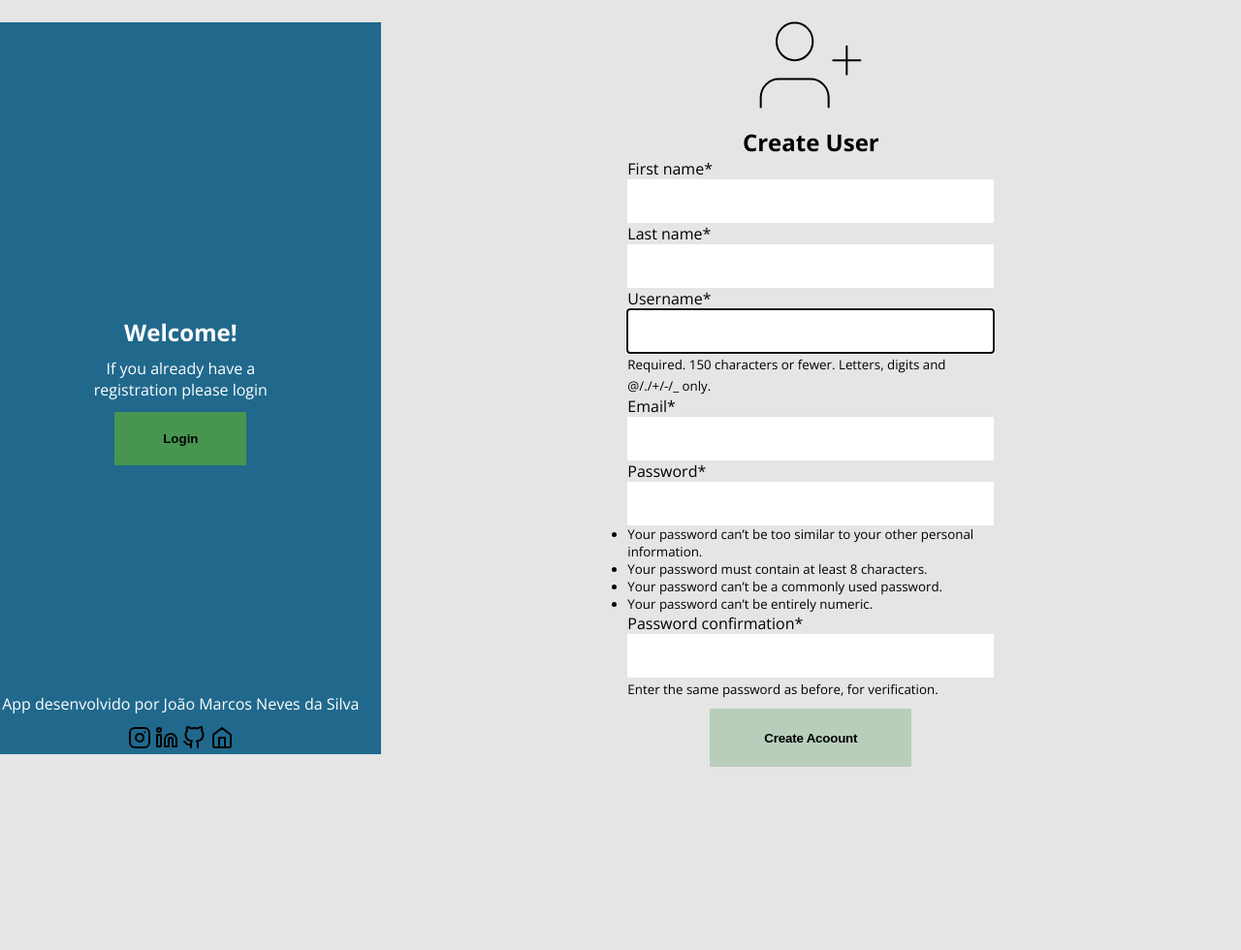
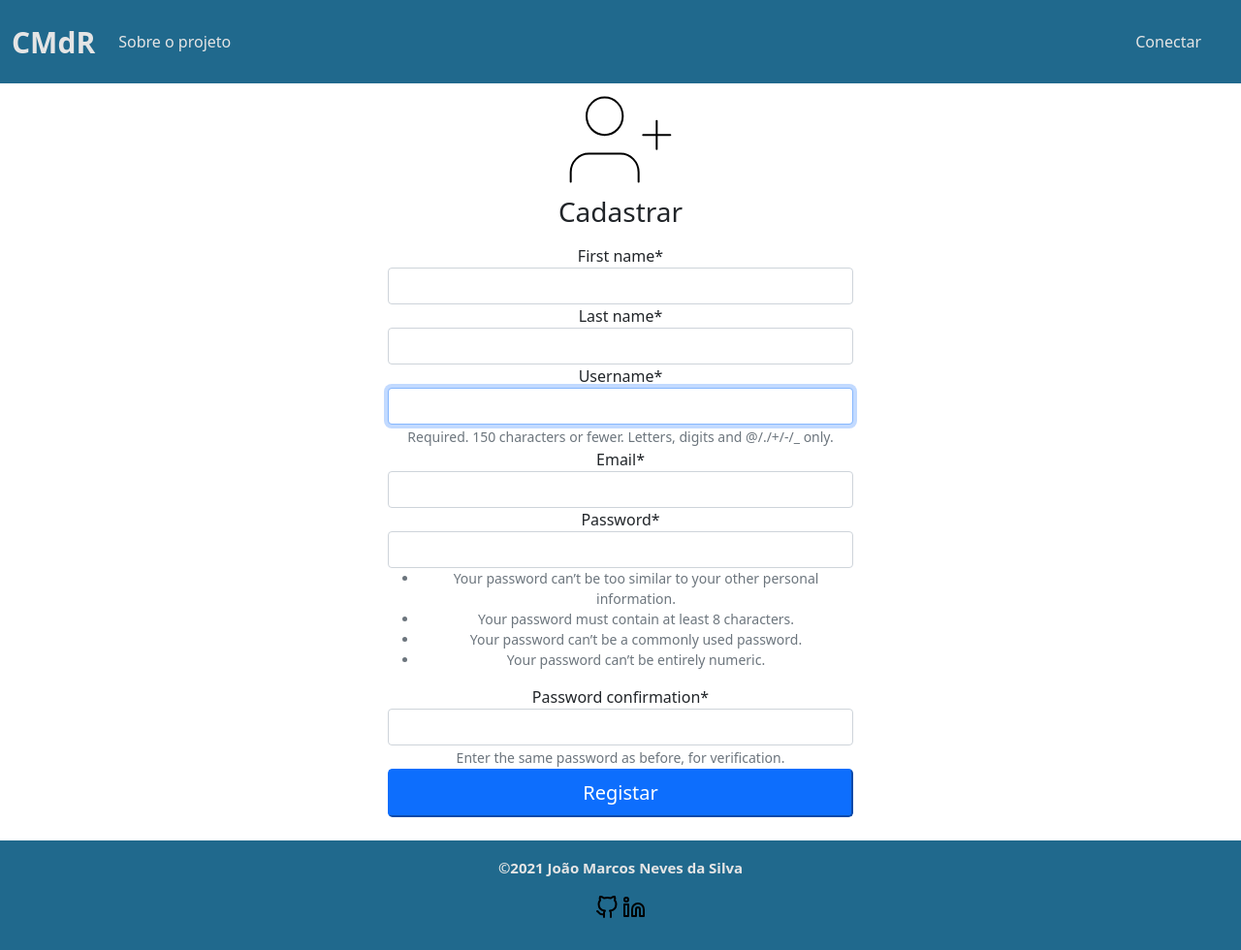
Before and after one commit to JOaOMARcosNs/CMdR, a Django app: page /registerUser/ in a window 1280 px wide. Shown: the whole page at 97% size. Before the commit the page ends 791 px from the top, so only its background shows below. Run offline with Django 3.2, Linux system fonts and the light colour scheme; some libraries are stand-ins or nearby versions.

Commit message:
Change to create-user.html

```diff
--- /dev/null
+++ b/static/css/register-user.css
@@ -0,0 +1,20 @@
+.nav-color{
+    background-color: #20698D;
+}
+
+.title-fonte{
+    font-weight: bold;
+    font-size: 30px;
+}
+
+
+
+footer {
+    background-color: #20698D;
+}
+
+.footer-text{
+    font-weight: bold;
+    font-size: 15px;
+    color:#E5E5E5;
+}
--- a/user/templates/user/create-user.html
+++ b/user/templates/user/create-user.html
@@ -4,52 +4,69 @@
 <html lang="en">
 <head>
     <meta charset="UTF-8">
+    <meta http-equiv="X-UA-Compatible" content="IE=edge">
     <meta name="viewport" content="width=device-width, initial-scale=1.0">
-    <title>CMdR</title>
-    <link rel="stylesheet" href="{% static 'css/create-user.css' %}">
-    <link rel="stylesheet" href="{% static 'css/login-style.css' %}">
-    <link href="https://fonts.googleapis.com/css2?family=Open+Sans:wght@700&display=swap" rel="stylesheet">
-    <link rel="preconnect" href="https://fonts.gstatic.com">
-    <link href="https://fonts.googleapis.com/css2?family=Open+Sans&display=swap" rel="stylesheet">
+    <link rel="stylesheet" href="{% static 'css/bootstrap.min.css' %}">
+    <link rel="stylesheet" href="{% static 'css/register-user.css' %}">
+    <title>Document</title>
 </head>
 <body>
-    {% if request.user.is_authenticated %}
     <header>
-        <a href="{% url 'index' %}" class="link-home"><h2 id="logo">CMdR</h2></a>
-    </header>
-        <h1 style="text-align:center; margin-top:50px" >Action unavailable!</h1>
-        <p style="text-align:center; margin:0">Access level does not allow this action</p>
-    {% else %}
-    <main>
-        <div class="container">
-            <div class="content first-column">
-                <h2 class="titel">Welcome!</h2>
-                <p class="description">If you already have a<br/> registration please login</p>
-                <a href="{% url 'login'%}"><button class="btn">Login</button></a>
-                <div class="footer">
-                    <p>App desenvolvido por João Marcos Neves da Silva</p>
-                    <a href="https://www.instagram.com/1joao_marcos2/" target="_blank"><img src="/static/img/instagram.svg" alt=""></a>
-                    <a href="https://www.linkedin.com/in/jo%C3%A3o-marcos-neves-da-silva-7a2a39173/" target="_blank"><img src="/static/img/linkedin.svg" alt=""></a>
-                    <a href="https://github.com/JOaOMARcosNs" target="_blank"><img src="/static/img/github.svg" alt=""></a>
-                    <a href="{% url 'index'%}"><img src="/static/img/home.svg" alt=""></a>
+        <nav class="navbar navbar-expand-lg navbar-light nav-color">
+            <div class="container-fluid">
+              <button class="navbar-toggler" type="button" data-bs-toggle="collapse" data-bs-target="#navbarTogglerDemo01" aria-controls="navbarTogglerDemo01" aria-expanded="false" aria-label="Toggle navigation">
+                <span class="navbar-toggler-icon"></span>
+              </button>
+              <div class="collapse navbar-collapse" id="navbarTogglerDemo01">
+                <a class="navbar-brand title-fonte" style="color:#E5E5E5;" href="#">CMdR</a>
+                <ul class="navbar-nav me-auto mb-2 mb-lg-0">
+                  <li class="nav-item">
+                    <a class="nav-link fonte" aria-current="page" style="color:#E5E5E5;" href="#">Sobre o projeto</a>
+                  </li>
+                </ul>
+              </div>
+                <div class="m-3" >
+                    <a href="{% url 'login'%}"><button type="button" class="btn " style="color:#E5E5E5;" >Conectar</button></a>
                 </div>
             </div>
-            <div class="second-column">
-                <div class="areate-acoount-img">
-                    <img src="/static/img/create-acoount.svg" alt="">
-                </div>
-                <h2 class="title">Create User</h2>
-                <form class="form" method="post">
+          </nav>
+    </header>
+
+    <main>
+        <div class="text-center ">
+            <form style="max-width: 480px; margin:auto" method="POST">
+                <img src="/static/img/user-plus2.svg" alt="">
+                <h1 class="h3 mb-3">Cadastrar</h1>
 
                     {% csrf_token %}
 
                     {{ form|crispy}}
 
-                    <button class="btn">Create Acoount</button>
-                </form>
+                <div class = "d-grid gap-2">
+                    <button  type="submit" class=" btn-lg btn-primary">Registar</button>
+                </div>
+            </form>
+            <div>
+                <br>
             </div>
+
         </div>
     </main>
-    {% endif %}
+
+    <footer class="sticky-top sticky-sm-top st sticky-md-top sticky-lg-top sticky-xl-top">
+            <div class="container-fluid text-center p-3">
+                <div class="row">
+                    <div class="col-md-4 mx-auto text-center">
+                        <p>
+                            <span class="footer-text">©2021 João Marcos Neves da Silva</span>
+                        </p>
+                        <a href="https://github.com/JOaOMARcosNs"><img src="/static/img/github.svg" alt=""></a>
+                        <a href="https://www.linkedin.com/in/jo%C3%A3o-marcos-neves-da-silva-7a2a39173/"><img src="/static/img/linkedin.svg" alt=""></a>
+                    </div>
+                    </p>
+                </div>
+        </footer>
+
 </body>
+<script src="{% static 'js/bootstrap.bundle.min.js'%}"></script>
 </html>
```
Also changed, not shown: user/templates/user/login.html (+28 -8 lines), static/img/user-plus2.svg (added).
